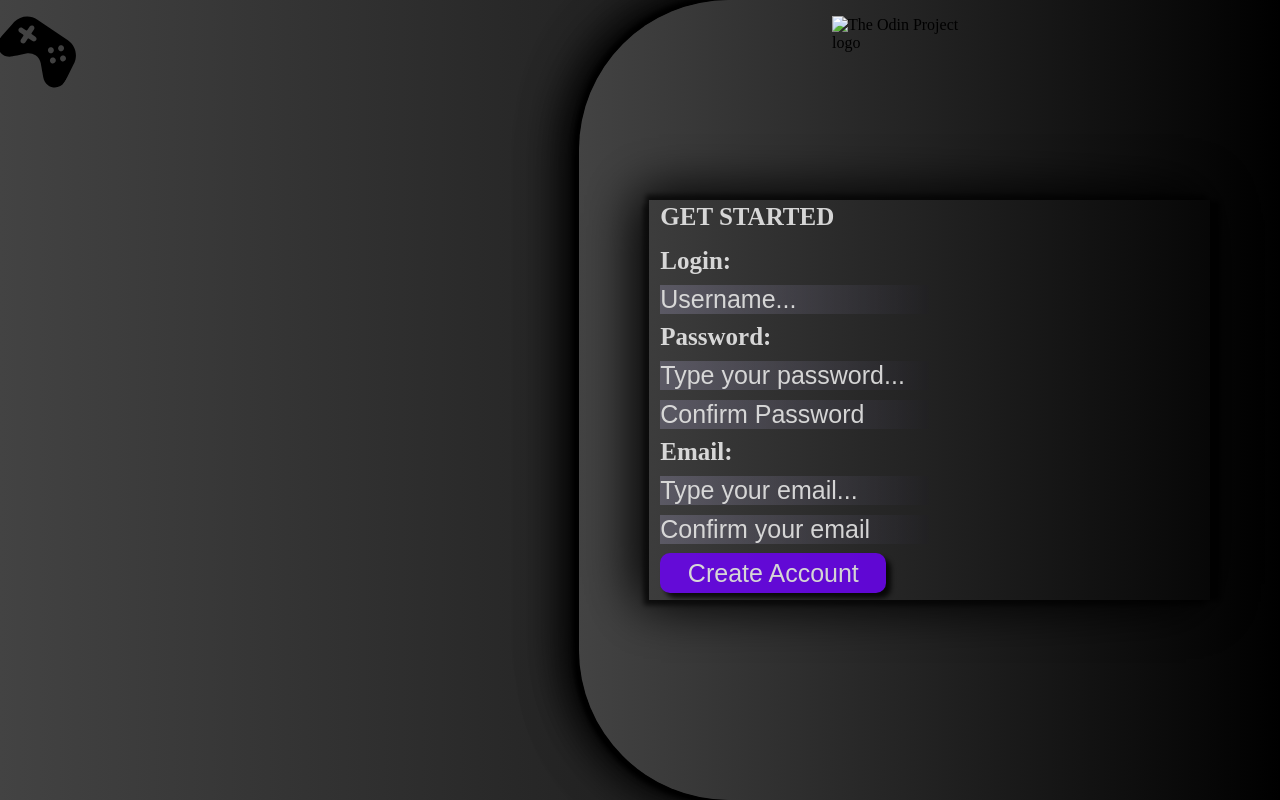
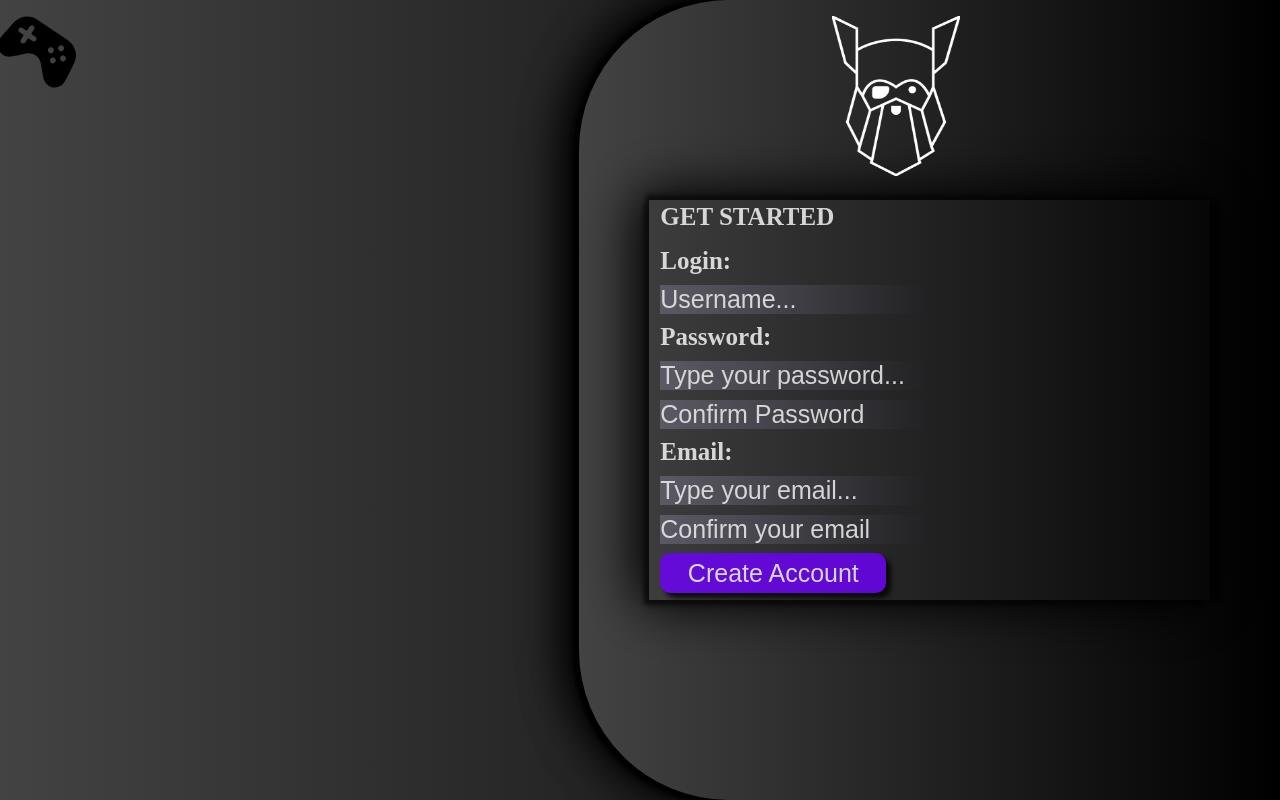
Before and after one commit to AaronGulman/Project-Sign-up-Form, a plain HTML site: page index.html in a window 1280 px wide. Drawn offline with nearby package versions, Linux system fonts and the light colour scheme; the site is published under a folder, as on GitHub Pages, so addresses that start at the root find nothing.

Commit message:
Sort images

```diff
--- a/index.html
+++ b/index.html
@@ -38,7 +38,7 @@
 
 	<div class="logo">
 
-				<img id="odin" src="/odin-lined.png" alt="The Odin Project logo">
+				<img id="odin" src="./assets/images/odin-lined.png" alt="The Odin Project logo">
 				<!-- <img id="toronto" src="/gamepad.jpg" alt="Toronto"> -->
 
 	</div>
```
Also changed, not shown: assets/images/gamepad.jpg (renamed from gamepad.jpg), assets/images/odin-lined.png (renamed from odin-lined.png), 1 other file.
